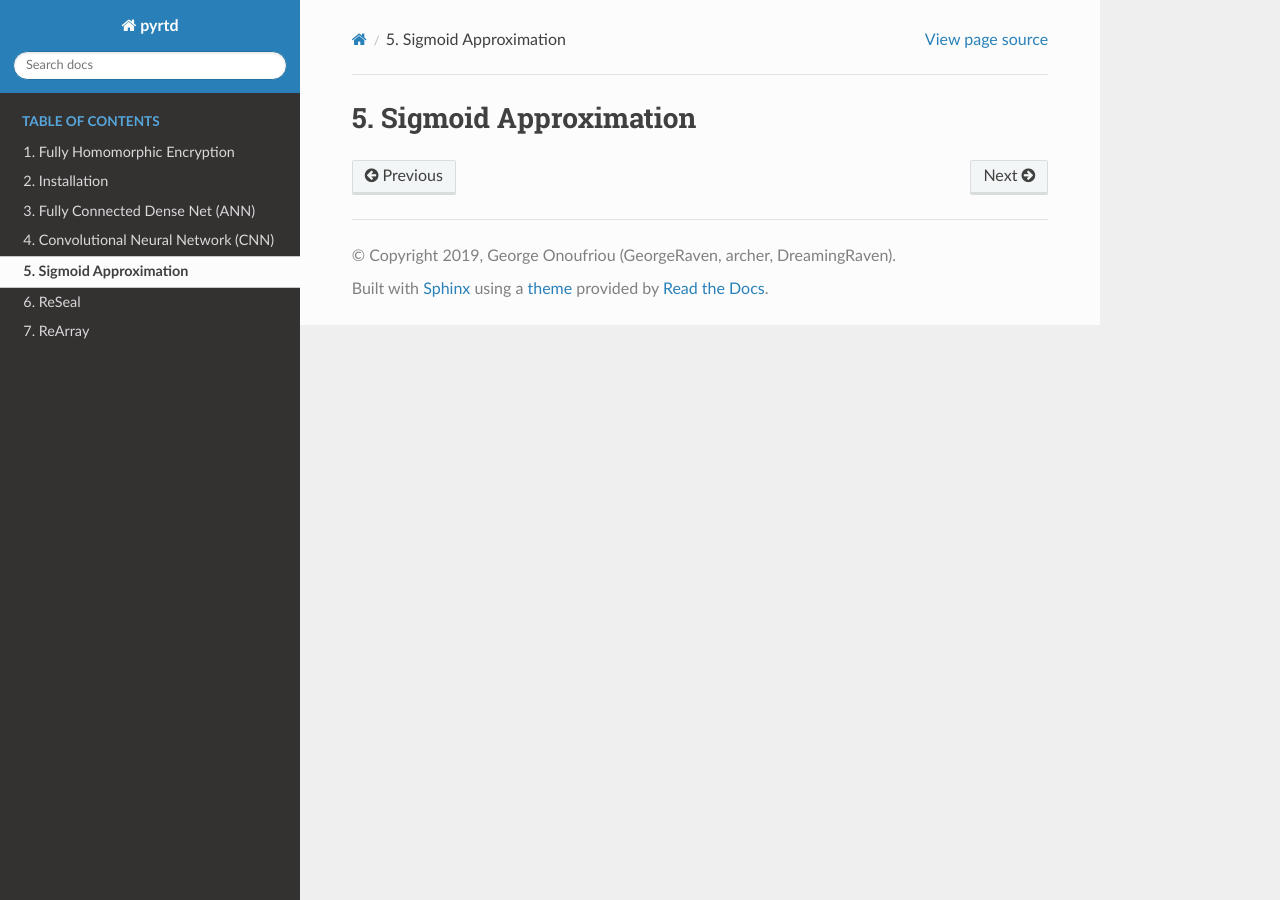
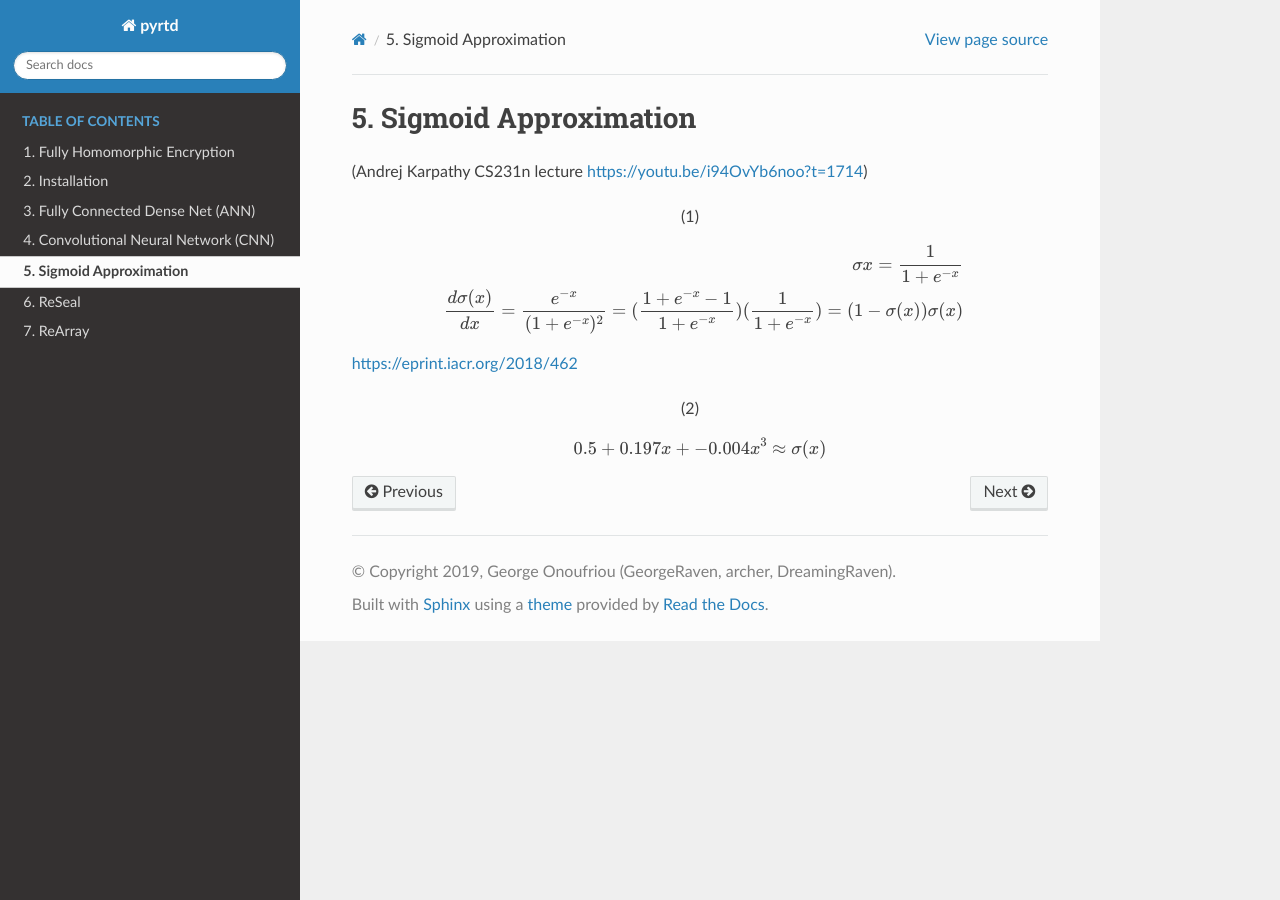
Before and after one commit to DreamingRaven/python-fhez, a Sphinx documentation site: the page built from docs/source/sigmoid.rst, in a window 1280 px wide. Built offline with Sphinx 7.4.7 and the Read the Docs theme 2.0.0, drawn with Linux system fonts in a browser that asks for light colours; the version number could not be read and is left out.

Commit message:
Added sigmoid approx equations

```diff
--- a/docs/source/sigmoid.rst
+++ b/docs/source/sigmoid.rst
@@ -5,3 +5,19 @@
 
 Sigmoid Approximation
 #####################
+
+(Andrej Karpathy CS231n lecture https://youtu.be/i94OvYb6noo?t=1714)
+
+.. math::
+  :label: sigmoid
+
+  \sigma{x}=\frac{1}{1+e^{-x}}
+
+  \frac{d\sigma(x)}{dx} = \frac{e^{-x}}{(1+e^{-x})^2} = (\frac{1+e^{-x}-1}{1+e^{-x}})(\frac{1}{1+e^{-x}}) = (1-\sigma(x))\sigma(x)
+
+https://eprint.iacr.org/2018/462
+
+.. math::
+  :label: sigmoid-approx
+
+  0.5 + 0.197x + -0.004x^3 \approx \sigma(x)
```
